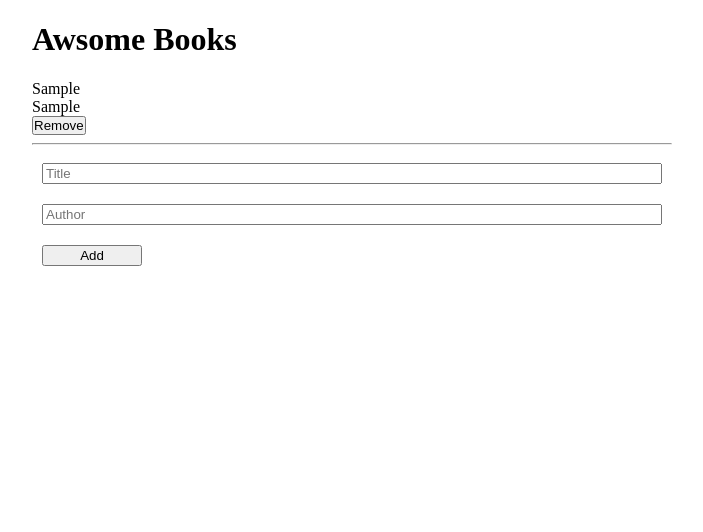
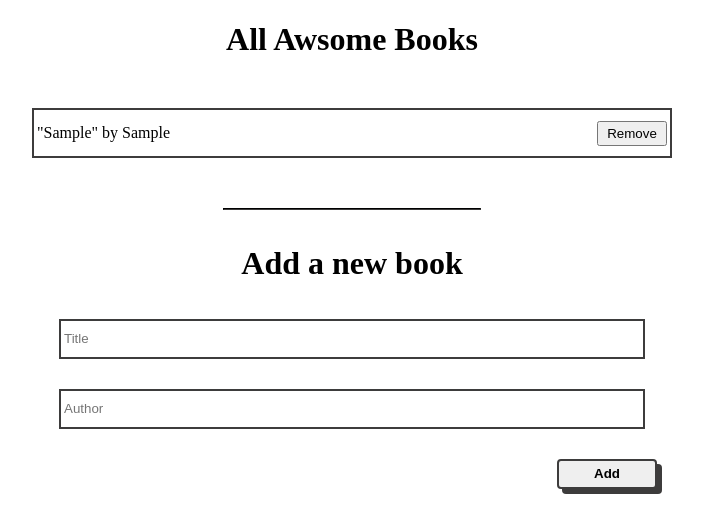
Before and after one commit to Mesi21/Awsome-Books, a plain HTML site: page index.html in a window 1280 px wide. Both pictures are taken after typing "Sample", "Sample" into the empty fields and a click on the button "Add". Shown: the whole page, without its empty margins (288-991 px from the left). Drawn offline with Linux system fonts and the light colour scheme.

Commit message:
:art: Made basic styling

```diff
--- a/index.html
+++ b/index.html
@@ -8,9 +8,11 @@
     <title>Awsome Books</title>
 </head>
 <body>
-    <div id="title"><h1>Awsome Books</h1></div>
+    <div id="title"><h1>All Awsome Books</h1></div>
     <div id="bookList"></div>
+    <hr id="separator">
     <div id="addBooks">
+        <h1>Add a new book</h1>
         <form id="newBook">
             <input type="text" placeholder="Title" name="Title" id="bookTitle">
             <input type="text" placeholder="Author" name="Author" id="bookAuthor">
--- a/main.js
+++ b/main.js
@@ -10,27 +10,29 @@ class Book {
 
   showBookOnList = () => {
     list.innerHTML = '';
+    let idx = 1;
     this.books.forEach((book) => {
       const currentBook = document.createElement('div');
-      const currentTitle = document.createElement('p');
-      const currentAuthor = document.createElement('p');
+      const currentInfo = document.createElement('p');
       const removeBtn = document.createElement('button');
-      const horizontalLine = document.createElement('hr');
       const bookId = Object.entries(this.books).length;
-      currentTitle.innerHTML = `${book.title}`;
-      currentAuthor.innerHTML = `${book.author}`;
+      currentInfo.innerHTML = `"${book.title}" by ${book.author}`;
       removeBtn.id = bookId;
       removeBtn.addEventListener('click', () => {
         this.books = this.books.filter((currBk) => currBk.id !== book.id);
         localStorage.setItem('booklist', JSON.stringify(this.books));
         this.showBookOnList();
       });
-      currentBook.append(currentTitle);
-      currentBook.append(currentAuthor);
+      currentBook.append(currentInfo);
       removeBtn.className = 'remove';
       removeBtn.innerHTML = 'Remove';
       currentBook.append(removeBtn);
-      currentBook.append(horizontalLine);
+      if (idx % 2 === 0) {
+        currentBook.classList.add('row-even');
+      } else {
+        currentBook.classList.add('row-odd');
+      }
+      idx += 1;
       list.append(currentBook);
     });
   };
--- a/style.css
+++ b/style.css
@@ -2,7 +2,7 @@ body {
   padding: 0;
   width: 50%;
   margin: auto;
-  text-align: left;
+  text-align: center;
 }
 
 ul {
@@ -26,9 +26,63 @@ form {
 }
 
 input {
-  margin: 10px;
+  width: 90%;
+  margin: 15px;
+  height: 30px;
+  padding: 3px;
+  border: 2px solid rgb(61, 60, 60);
 }
 
 #addBtn {
   width: 100px;
+  margin-left: auto;
+  font-weight: 700;
+  border-radius: 4px;
+  box-shadow: 5px 5px rgb(61, 60, 60);
 }
+
+.row-odd {
+  display: flex;
+  flex-direction: row;
+  align-items: center;
+  justify-content: space-between;
+  height: 40px;
+  background-color: rgb(255, 255, 255);
+  padding: 3px;
+}
+
+.row-even {
+  display: flex;
+  flex-direction: row;
+  align-items: center;
+  justify-content: space-between;
+  padding: 3px;
+  height: 40px;
+  background-color: rgb(172, 172, 172);
+}
+
+.remove {
+  height: 25px;
+  width: 70px;
+}
+
+#bookList {
+  margin: 50px 0;
+  border: 2px solid rgb(61, 60, 60);
+}
+
+hr {
+  width: 40%;
+  border-color: rgb(61, 60, 60);
+}
+
+#addBooks {
+  margin-top: 35px;
+}
+
+#newBook {
+  display: flex;
+  flex-direction: column;
+  align-items: center;
+  width: 100%;
+}
```
